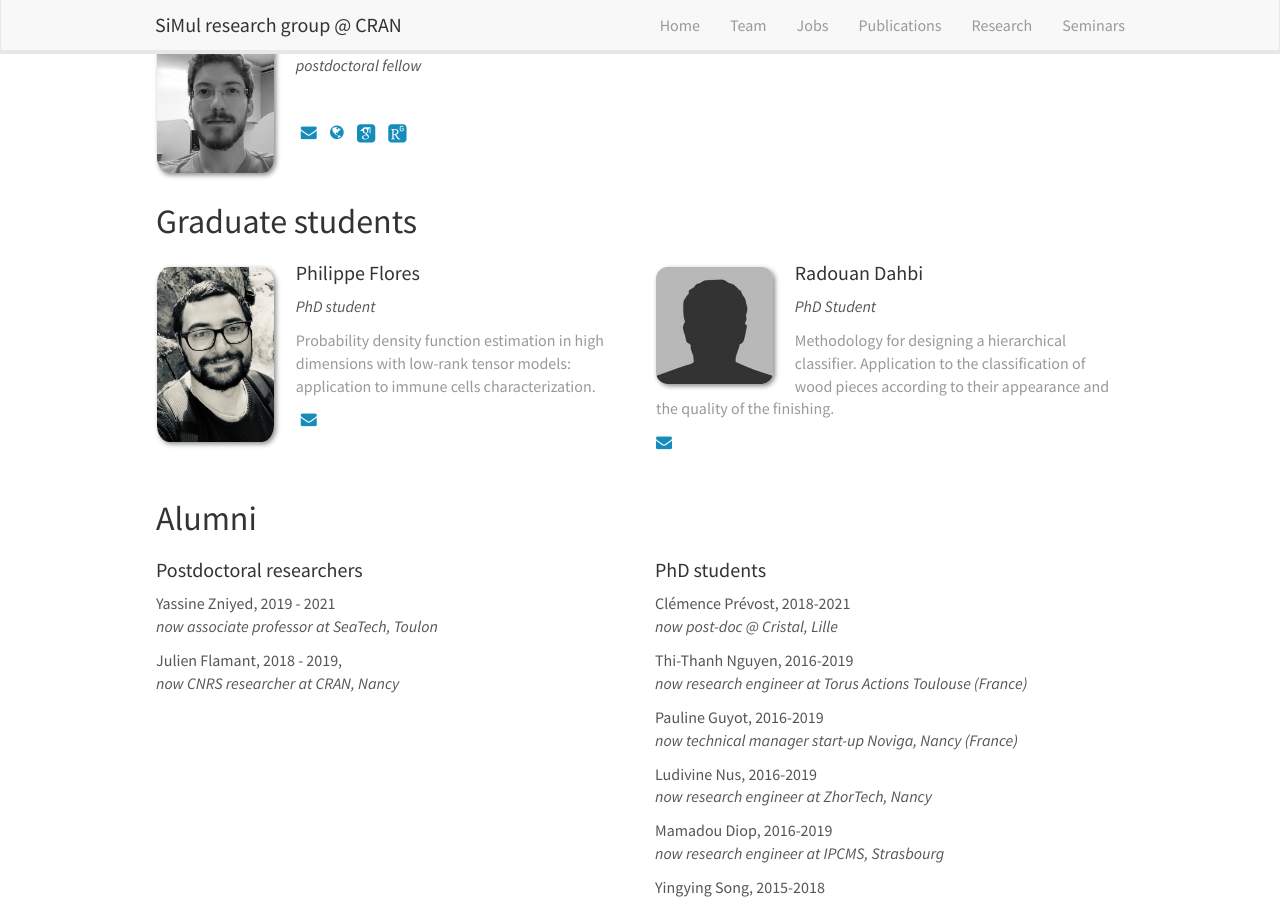
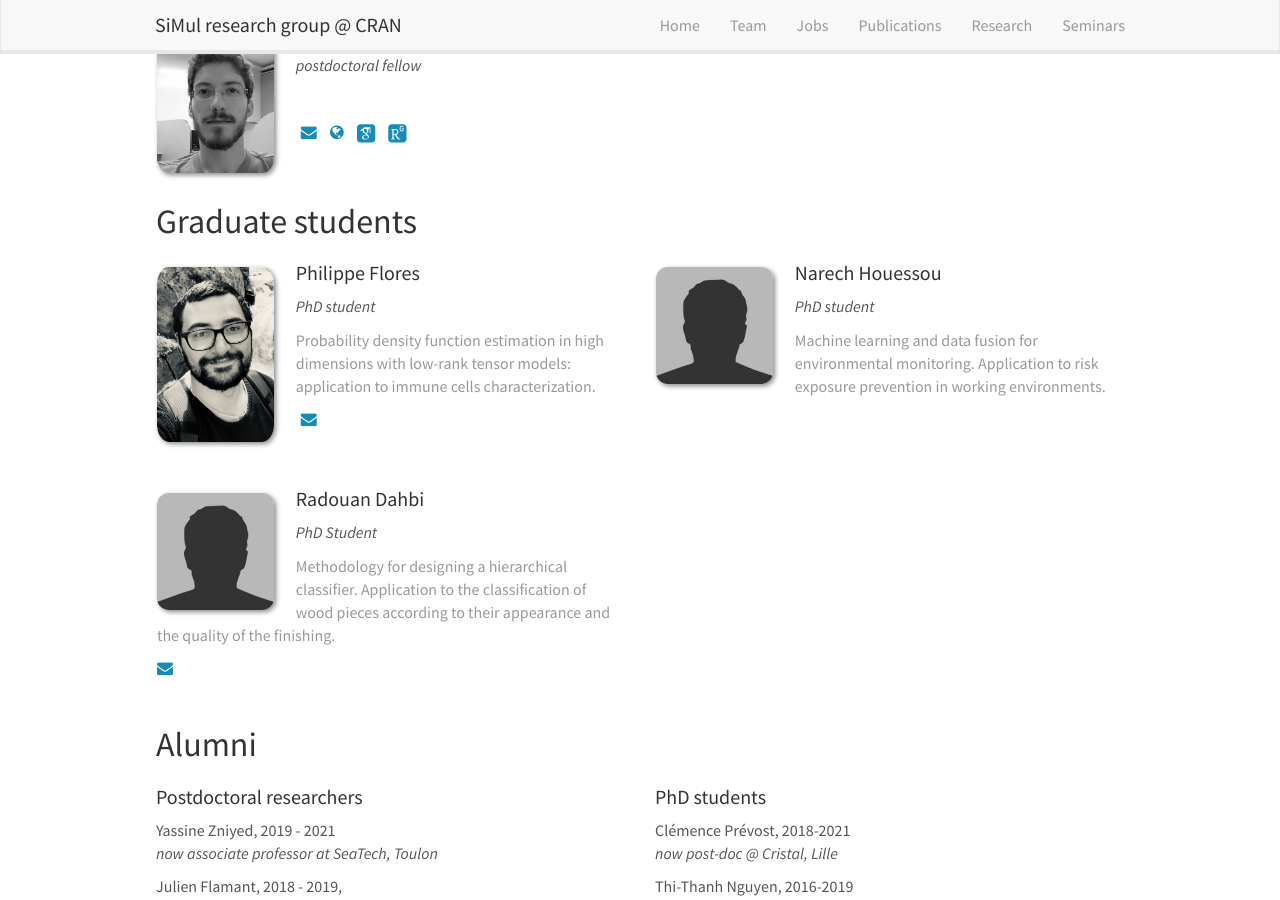
Before and after one commit to cran-simul/cran-simul.github.io_old, a Jekyll site: the page built from _pages/team.md, in a window 1280 px wide and 900 px high, scrolled down 929 px. Built offline with Jekyll 4.4.1, drawn with Linux system fonts in a browser that asks for light colours; nearby versions of some CDN libraries; some web fonts are replaced.

Commit message:
Update students.yml

```diff
--- a/_data/students.yml
+++ b/_data/students.yml
@@ -14,6 +14,11 @@
   email: philippe.flores@univ-lorraine.fr
   subject: "Probability density function estimation in high dimensions with low-rank tensor models: application to immune cells characterization."
 
+- name: Narech Houessou
+  photo: misc.jpg
+  info: PhD student
+  subject: "Machine learning and data fusion for environmental monitoring. Application to risk exposure prevention in working environments."
+
 - name: Radouan Dahbi
   photo: misc.jpg
   info: PhD Student
```
